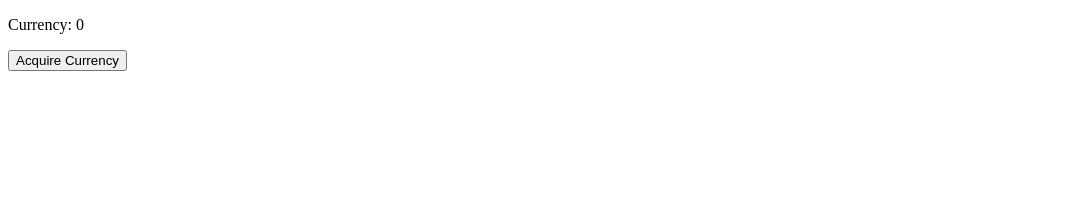
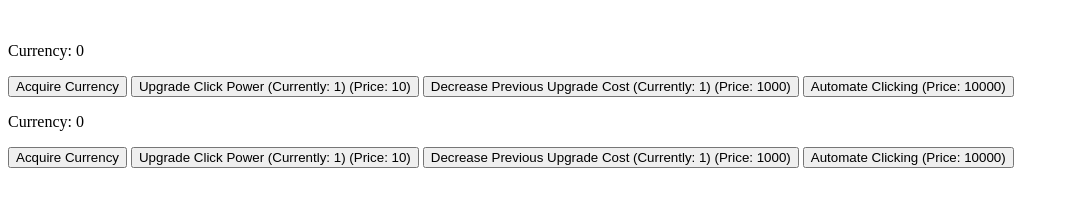
Before and after one commit to ClownDay/inc-test, a plain HTML site: page index.html in a window 1280 px wide. Shown: the whole page, without its empty margins (0-1069 px from the left). Drawn offline with Linux system fonts and the light colour scheme.

Commit message:
Update index.html

```diff
--- a/index.html
+++ b/index.html
@@ -1,14 +1,51 @@
 <!DOCTYPE html>
 <html lang="en">
-<head>
-    <meta charset="UTF-8">
-    <meta http-equiv="X-UA-Compatible" content="IE=edge">
-    <meta name="viewport" content="width=device-width, initial-scale=1.0">
+  <head>
+    <meta charset="UTF-8" />
+    <meta http-equiv="X-UA-Compatible" content="IE=edge" />
+    <meta name="viewport" content="width=device-width, initial-scale=1.0" />
     <title>Incremental Test</title>
-</head>
-<body>
-    <p id="currency-counter">Currency: 0</p>
-    <button onclick="currencyTick()">Acquire Currency</button>
+  </head>
+  <body>
+    <div id="Tabs">
+      <button id="pTab" onClick="tab('Past')" style="background:transparent; border:none; color:transparent;" disabled="true">Past</button>
+      <button id="prTab"onClick="tab('Present')" style="background:transparent; border:none; color:transparent;" disabled="true">Present</button>
+      <button id="fTab" onClick="tab('Future')" style="background:transparent; border:none; color:transparent;" disabled="true">Future</button>
+    </div>
+
+    <div id="Past">
+
+    </div>
+
+    <div id="Present">
+    <p id="currencyCounter">Currency: 0</p>
+    <button id="currencyButton" onclick="currencyTick()">Acquire Currency</button>
+    <button onclick="clickUpgrade()" id="clickUpgrade">
+      Upgrade Click Power (Currently: 1) (Price: 10)
+    </button>
+    <button onclick="priceUpgrade()" id="priceUpgrade">
+      Decrease Previous Upgrade Cost (Currently: 1) (Price: 1000)
+    </button>
+    <button onclick="automateUpgrade()" id="automateUpgrade">
+      Automate Clicking (Price: 10000)
+    </button>
+    <button onClick="timeUnlock()" id="timeUnlock" style="background:transparent; border:none; color:transparent;" disabled="true">Make a Pun</button>
+    </div>
+
+    <div id="Future">
+      <p id="fCurrencyCounter">Currency: 0</p>
+    <button id="fCurrencyButton" onclick="currencyTick()">Acquire Currency</button>
+    <button onclick="clickUpgrade()" id="fClickUpgrade">
+      Upgrade Click Power (Currently: 1) (Price: 10)
+    </button>
+    <button onclick="priceUpgrade()" id="fPriceUpgrade">
+      Decrease Previous Upgrade Cost (Currently: 1) (Price: 1000)
+    </button>
+    <button onclick="automateUpgrade()" id="fAutomateUpgrade">
+      Automate Clicking (Price: 10000)
+    </button>
+    </div>
+
     <script src="main.js" charset="utf-8" type="text/javascript"></script>
-</body>
+  </body>
 </html>
```
